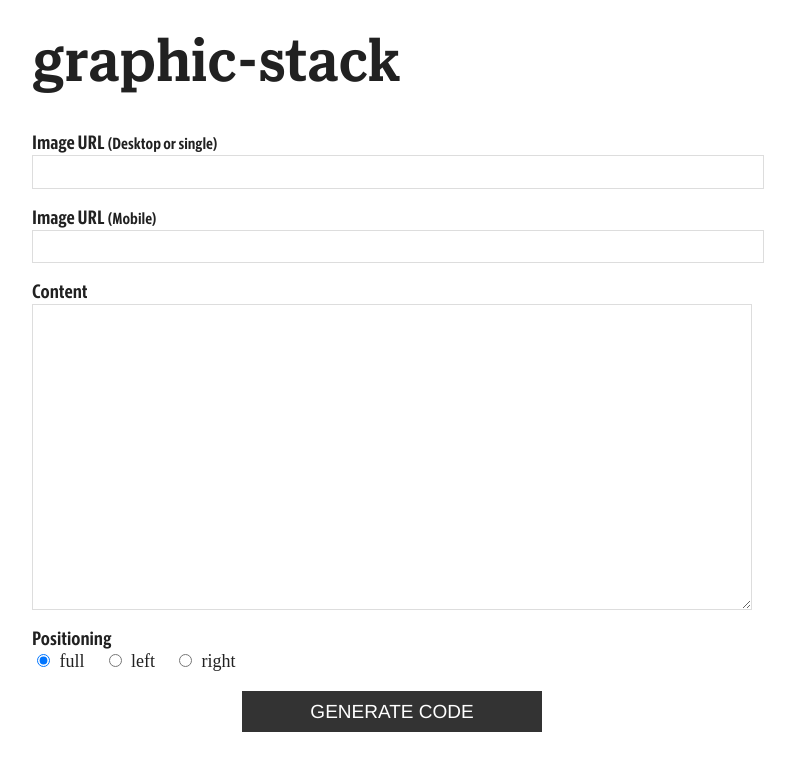
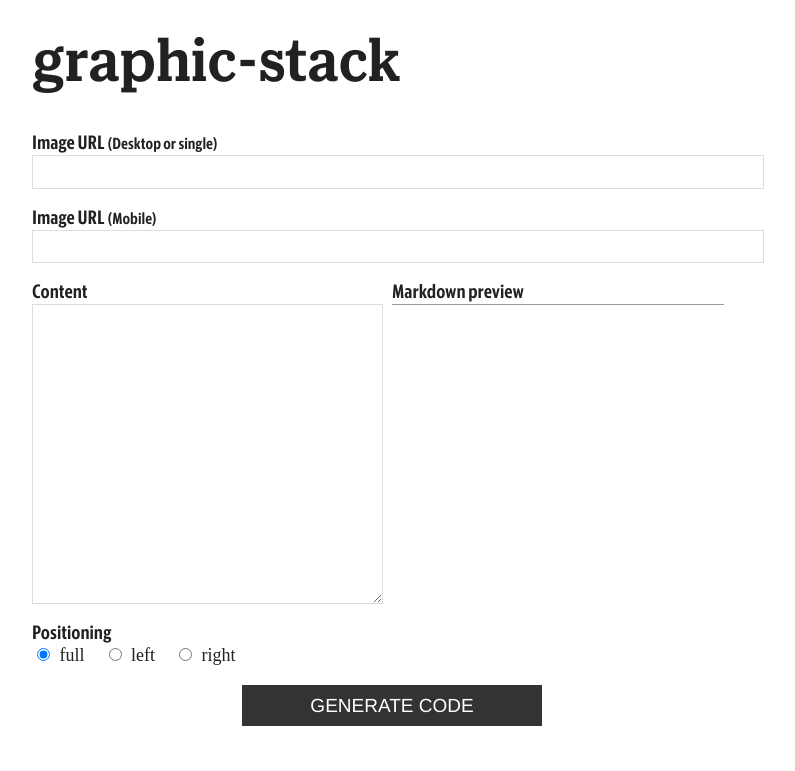
Before and after one commit to pilgreen/kcstar-components, a Jekyll site: the page built from _posts/2016-06-30-graphic-stack.html, in a window 1280 px wide. Shown: the top 771 px of the page, without its empty margins (248-1043 px from the left). Built offline with Jekyll 4.4.1, drawn with Linux system fonts in a browser that asks for light colours; some web fonts are replaced.

Commit message:
adding a markdown preview to graphic-stack

```diff
--- a/_posts/2016-06-30-graphic-stack.html
+++ b/_posts/2016-06-30-graphic-stack.html
@@ -14,9 +14,15 @@
 <label class="sans-cond">Image URL <small>(Mobile)</small></label>
 <input type="text" class="space" name="mobileImage">
 
-<label class="sans-cond">Content</label>
 <div class="horizontal space layout">
-  <textarea name="content" class="flex"></textarea>
+  <div class="flex">
+    <label class="sans-cond">Content</label>
+    <textarea name="content"></textarea>
+  </div>
+  <div class="flex" style="padding: 0 0.5rem;">
+    <label class="sans-cond underline">Markdown preview</label>
+    <graphic-stack id="markup" style="margin: 0.5rem 0; overflow: auto"></graphic-stack>
+  </div>
 </div>
 
 <label class="sans-cond">Positioning</label>
--- a/css/styles.css
+++ b/css/styles.css
@@ -45,6 +45,7 @@
   width: 100%;
   height: 300px;
   border-color: #ddd;
+  box-sizing: border-box;
 }
 
 label {
```
Also changed, not shown: other parts of _posts/2016-06-30-graphic-stack.html (+7 -2 lines).
